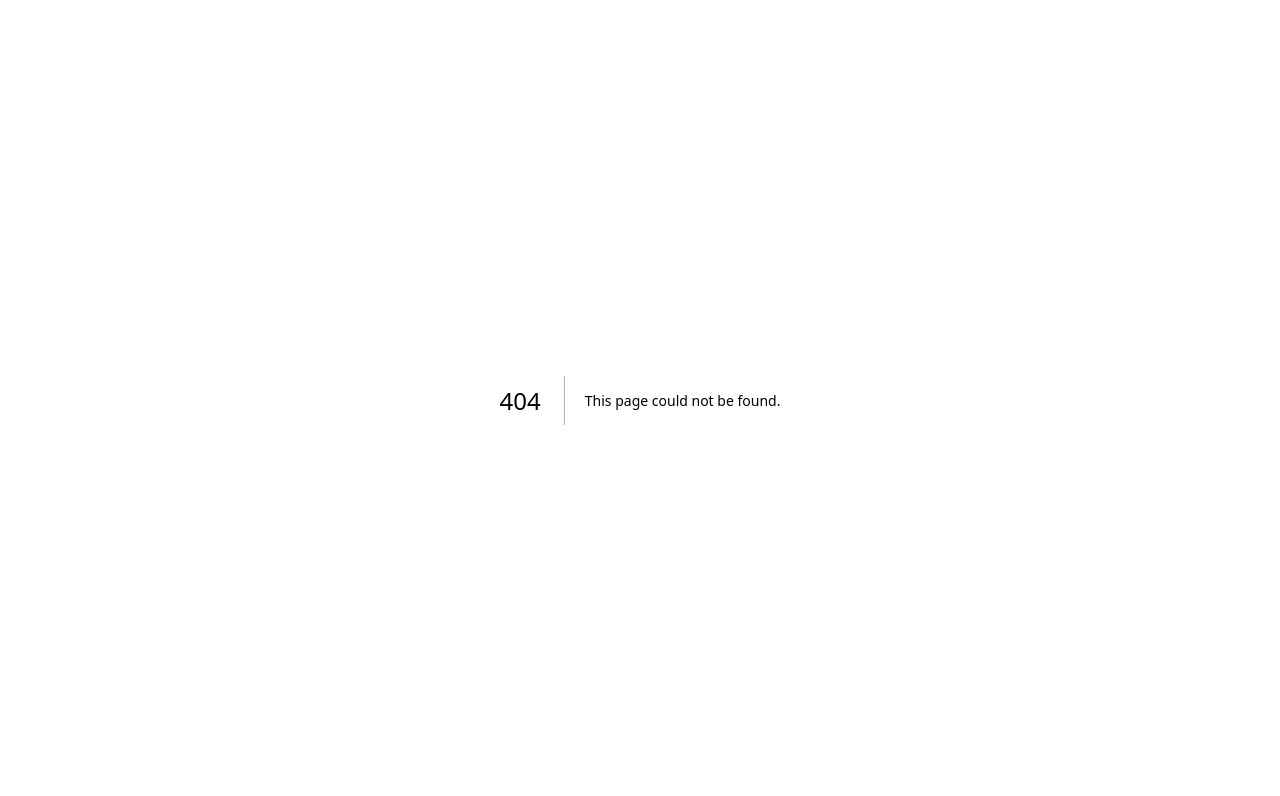
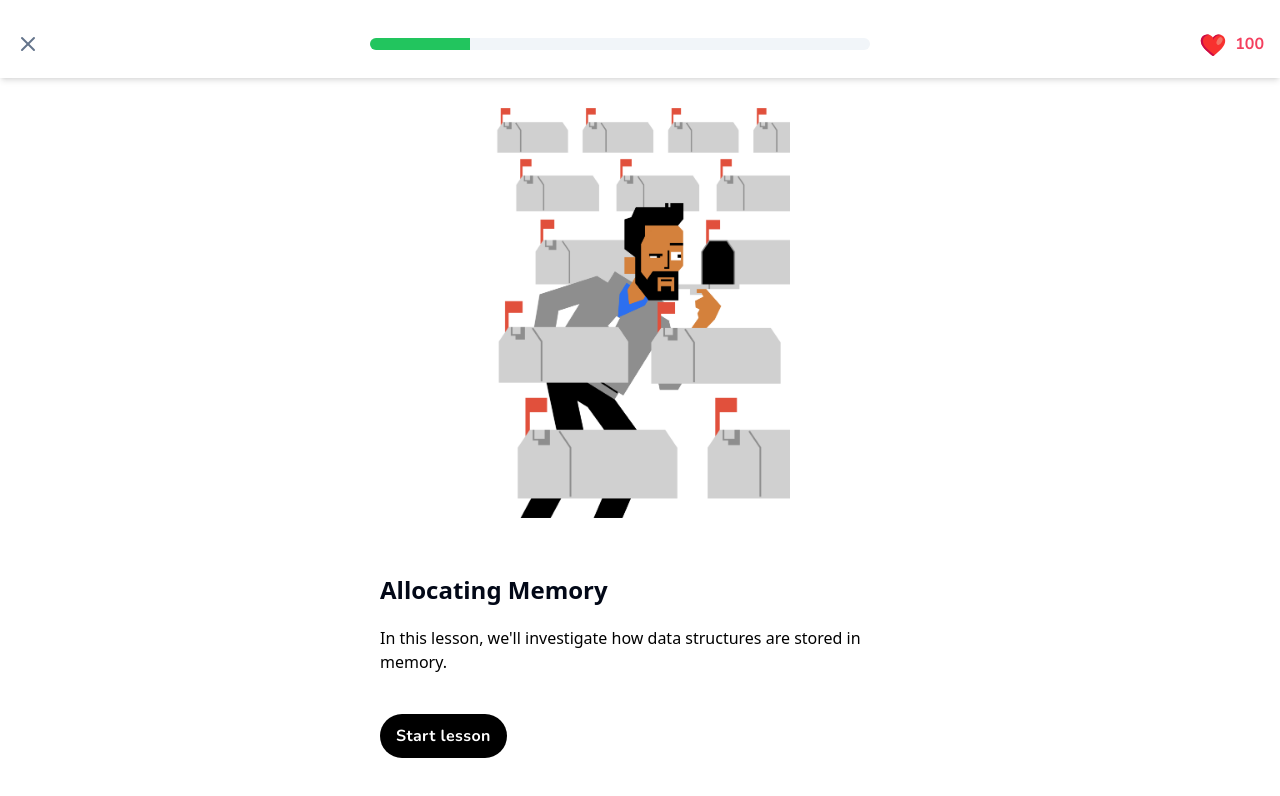
Before and after one commit to yemyatthu-binlab/science-plus-web, a Next.js app: page /lesson/data-structure/allocating-memory in a window 1280 px wide. Before the commit this address had no page. Shown: the top 796 px of the page. Built offline with nearby package versions, Linux system fonts and the light colour scheme.

Commit message:
WIP:: add lesson 2 intro

```diff
--- /dev/null
+++ b/app/lesson/data-structure/allocating-memory/page.tsx
@@ -0,0 +1,43 @@
+"use client";
+
+import { HeaderProgress } from "@/components/atoms/common/headerProgress";
+import ArrayExplanation from "@/components/molecules/lessons/ds_course/ls1/arrayExplanation";
+import DSIntro from "@/components/molecules/lessons/ds_course/ls1/dsIntro";
+import Lesson1Review from "@/components/molecules/lessons/ds_course/ls1/ls1Review";
+import RecordExplanation from "@/components/molecules/lessons/ds_course/ls1/recordExplanation";
+import WhatIsDs from "@/components/molecules/lessons/ds_course/ls1/whatIsDs";
+import AllocatingMemoryIntro from "@/components/molecules/lessons/ds_course/ls2/allocatingMemoryIntro";
+import { useState } from "react";
+
+const DSLesson = () => {
+  const [progress, setProgress] = useState(1);
+  const numberOfSection = 5;
+  return (
+    <div>
+      <HeaderProgress
+        hearts={100}
+        percentage={progress * (100 / numberOfSection)}
+        hasActiveSubscription={false}
+      />
+      <div className="max-w-[560px] mx-auto mt-5">
+        {progress == 1 && (
+          <AllocatingMemoryIntro
+            handleClick={() => setProgress(progress + 1)}
+          />
+        )}
+        {/* {progress == 2 && (
+          <WhatIsDs handleClick={() => setProgress(progress + 1)} />
+        )}
+        {progress == 3 && (
+          <ArrayExplanation handleClick={() => setProgress(progress + 1)} />
+        )}
+        {progress == 4 && (
+          <RecordExplanation handleClick={() => setProgress(progress + 1)} />
+        )}
+        {progress == 5 && <Lesson1Review />} */}
+      </div>
+    </div>
+  );
+};
+
+export default DSLesson;
--- /dev/null
+++ b/components/molecules/lessons/ds_course/ls2/allocatingMemoryIntro.tsx
@@ -0,0 +1,35 @@
+import SectionSwitchBtn from "@/components/atoms/common/sectionSwitchBtn";
+import ThemeText from "@/components/atoms/common/themeText";
+import Image from "next/image";
+
+type Props = {
+  handleClick: () => void;
+};
+const AllocatingMemoryIntro = ({ handleClick }: Props) => {
+  return (
+    <div className="mx-5 pb-10">
+      <Image
+        src={"/allocating_memory.png"}
+        alt={"Data Structure Intro"}
+        height={"200"}
+        width={"300"}
+        className="mx-auto"
+      />
+      <ThemeText variant={"title"} className="mt-14">
+        Allocating Memory
+      </ThemeText>
+      <ThemeText className="mt-5">
+        In this lesson, we'll investigate how data structures are stored in
+        memory.
+      </ThemeText>
+      <SectionSwitchBtn
+        title="Start lesson"
+        className="relative mt-10"
+        buttonWrapperStyle="mx-0"
+        handleClick={handleClick}
+      />
+    </div>
+  );
+};
+
+export default AllocatingMemoryIntro;
--- /dev/null
+++ b/components/molecules/lessons/ds_course/ls2/memoryAddress.tsx
@@ -0,0 +1,5 @@
+const MemoryAddress = () => {
+  return <div className="mx-5 pb-10"></div>;
+};
+
+export default MemoryAddress;
--- a/package.json
+++ b/package.json
@@ -9,8 +9,7 @@
     "lint": "next lint",
     "db:studio": "npx drizzle-kit studio",
     "db:push": "npx drizzle-kit push:pg",
-    "db:seed": "tsx ./scripts/seed.ts",
-    "db:prod": "tsx ./scripts/prod.ts"
+    "db:seed": "tsx ./scripts/seed.ts"
   },
   "dependencies": {
     "@clerk/nextjs": "^5.2.2",
```
Also changed, not shown: public/allocating_memory.png (added), public/allocating_memory_1.png (added).
